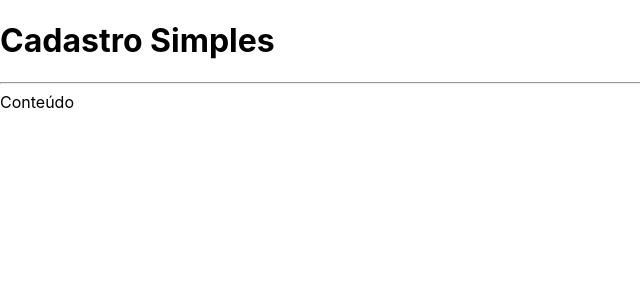
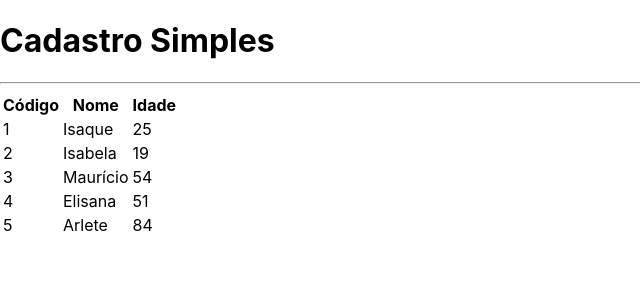
Before and after one commit to Isaque96/crud-Next.js-Project, a Next.js app: page / in a window 1280 px wide. Shown: the top 300 px of the page, without its empty margins (0-640 px from the left). Built offline with nearby package versions, Linux system fonts and the light colour scheme.

Commit message:
Created Logic User Table and Seeded with Users

```diff
--- /dev/null
+++ b/src/components/Table.tsx
@@ -0,0 +1,40 @@
+import Customer from "../core/Customer";
+
+interface TableProps {
+  customers: Customer[];
+}
+
+export default function Table(props: TableProps) {
+  function renderHeader() {
+    return (
+      <tr>
+        <th>Código</th>
+        <th>Nome</th>
+        <th>Idade</th>
+      </tr>
+    )
+  }
+
+  function renderData() {
+    return props.customers?.map((customer, i) => {
+      return (
+        <tr key={customer.id}>
+          <td>{customer.id}</td>
+          <td>{customer.name}</td>
+          <td>{customer.age}</td>
+        </tr>
+      )
+    })
+  }
+
+  return (
+    <table>
+      <thead>
+        {renderHeader()}
+      </thead>
+      <tbody>
+        {renderData()}
+      </tbody>
+    </table>
+  )
+}
--- a/src/pages/index.tsx
+++ b/src/pages/index.tsx
@@ -1,12 +1,22 @@
 import Layout from "../components/Layout";
+import Table from "../components/Table";
+import Customer from "../core/Customer";
 
 export default function Home() {
+  const customers = [
+    new Customer('Isaque', 25, '1'),
+    new Customer('Isabela', 19, '2'),
+    new Customer('Maurício', 54, '3'),
+    new Customer('Elisana', 51, '4'),
+    new Customer('Arlete', 84, '5')
+  ]
+
   return (
     <div className={`
       flex justify-center items-center h-screen bg-gradient-to-r from-blue-500 to-purple-500 text-white
     `}>
       <Layout title="Cadastro Simples">
-        <span>Conteúdo</span>
+        <Table customers={customers}></Table>
       </Layout>
     </div>
   )
```
